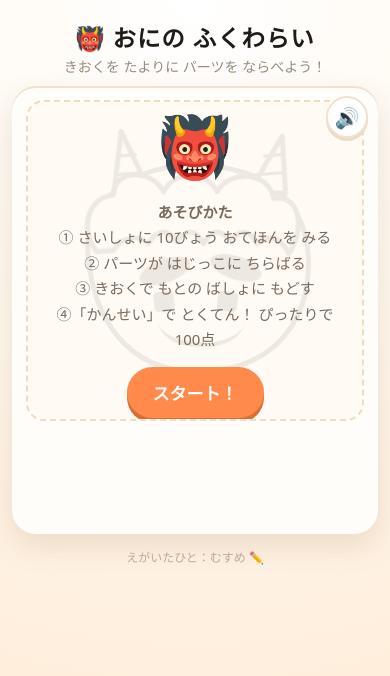
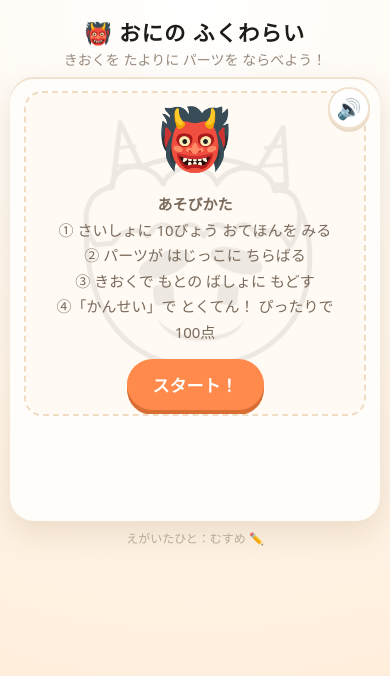
Before and after one commit to tai2/fukuwarai, a plain HTML site: page index.html in a window 390 px wide. Drawn offline with Linux system fonts and the light colour scheme.

Commit message:
Fit game within viewport so buttons aren't cut off on mobile
Use 100dvh and shrink the stage based on available height so the
title, stage, and controls always fit on screen. Tighten vertical
spacing and compact the result panel.

Co-Authored-By: Claude Opus 4.8 (1M context) <noreply@anthropic.com>

```diff
--- a/index.html
+++ b/index.html
@@ -13,12 +13,13 @@
     background: radial-gradient(circle at 50% 0%, #fff 0%, var(--cream) 45%, #ffe9d3 100%);
     color: var(--ink);
     min-height: 100vh;
+    min-height: 100dvh;
     display: flex; flex-direction: column; align-items: center;
-    padding: 12px;
+    padding: 10px;
     overflow-x: hidden;
   }
-  h1 { font-size: clamp(22px, 6vw, 34px); margin: 8px 0 2px; letter-spacing: 1px; }
-  .sub { color:#9a8b7d; font-size: 14px; margin-bottom: 10px; }
+  h1 { font-size: clamp(20px, 5.5vw, 32px); margin: 6px 0 2px; letter-spacing: 1px; }
+  .sub { color:#9a8b7d; font-size: 14px; margin-bottom: 8px; }
 
   .card {
     width: 100%; max-width: 480px;
@@ -29,10 +30,13 @@
     position: relative;
   }
 
-  /* 遊ぶ面 */
+  /* 遊ぶ面：画面の高さに合わせて縮み、ボタンが見切れないようにする */
   .stage {
     position: relative;
     width: 100%;
+    /* タイトル・ボタン等のぶんを引いた高さに収める（横幅=高さ*400/380） */
+    max-width: min(100%, calc((100dvh - 250px) * 400 / 380));
+    margin: 0 auto;
     aspect-ratio: 400 / 380;
     background: #fffefb;
     border-radius: 18px;
@@ -68,7 +72,7 @@
   }
   .memo-banner b { font-size:18px; }
 
-  .controls { display:flex; gap:10px; margin-top:14px; justify-content:center; flex-wrap:wrap; }
+  .controls { display:flex; gap:10px; margin-top:10px; justify-content:center; flex-wrap:wrap; }
   button {
     font-family: inherit; font-weight:700; font-size:17px;
     border:none; border-radius:999px; padding:13px 26px; cursor:pointer;
@@ -83,7 +87,7 @@
   button.blue:active { box-shadow:0 2px 0 #3f8aa8; }
   button:disabled { opacity:.4; box-shadow:none; transform:none; cursor:default; }
 
-  .hint { text-align:center; color:#9a8b7d; font-size:14px; margin-top:10px; min-height:20px; }
+  .hint { text-align:center; color:#9a8b7d; font-size:14px; margin-top:8px; min-height:18px; }
 
   .mute {
     position:absolute; top:10px; right:10px; z-index:95;
@@ -97,15 +101,15 @@
   /* 結果パネル（ステージの下） */
   .result {
     display:none;
-    margin-top:14px;
+    margin-top:10px;
     background:linear-gradient(180deg,#fffdf8,#fff3e3);
     border:2px solid #f4ddc4; border-radius:18px;
-    text-align:center; padding:14px 16px;
+    text-align:center; padding:8px 16px 10px;
     box-shadow:0 6px 16px rgba(180,120,60,.12);
   }
   .result.show { display:block; animation: pop .3s ease; }
   @keyframes pop { from{ transform:scale(.85); opacity:0 } to{ transform:scale(1); opacity:1 } }
-  .result .score { font-size: clamp(48px, 16vw, 76px); font-weight:800; line-height:1; color:var(--accent); }
+  .result .score { font-size: clamp(38px, 12vw, 60px); font-weight:800; line-height:1.05; color:var(--accent); }
   .result .score small { font-size:.4em; color:#a99; }
   .result .msg { font-size: clamp(20px,6vw,26px); font-weight:800; margin:4px 0 2px; }
   .result .stars { font-size:26px; letter-spacing:4px; margin:2px 0; }
@@ -114,13 +118,13 @@
   /* スタート画面 */
   .start {
     position:absolute; inset:0; display:flex; flex-direction:column;
-    align-items:center; justify-content:center; gap:14px;
+    align-items:center; justify-content:center; gap:14px; overflow:auto;
     background:rgba(255,251,244,.92); border-radius:18px; z-index:90; text-align:center; padding:20px;
   }
   .start.hide { display:none; }
   .start p { margin:0; color:#7a6a5c; font-size:15px; line-height:1.7; }
   .start .big { font-size:60px; }
-  .credit { margin-top:14px; color:#bcae9e; font-size:12px; }
+  .credit { margin-top:8px; margin-bottom:2px; color:#bcae9e; font-size:12px; }
 </style>
 </head>
 <body>
```
